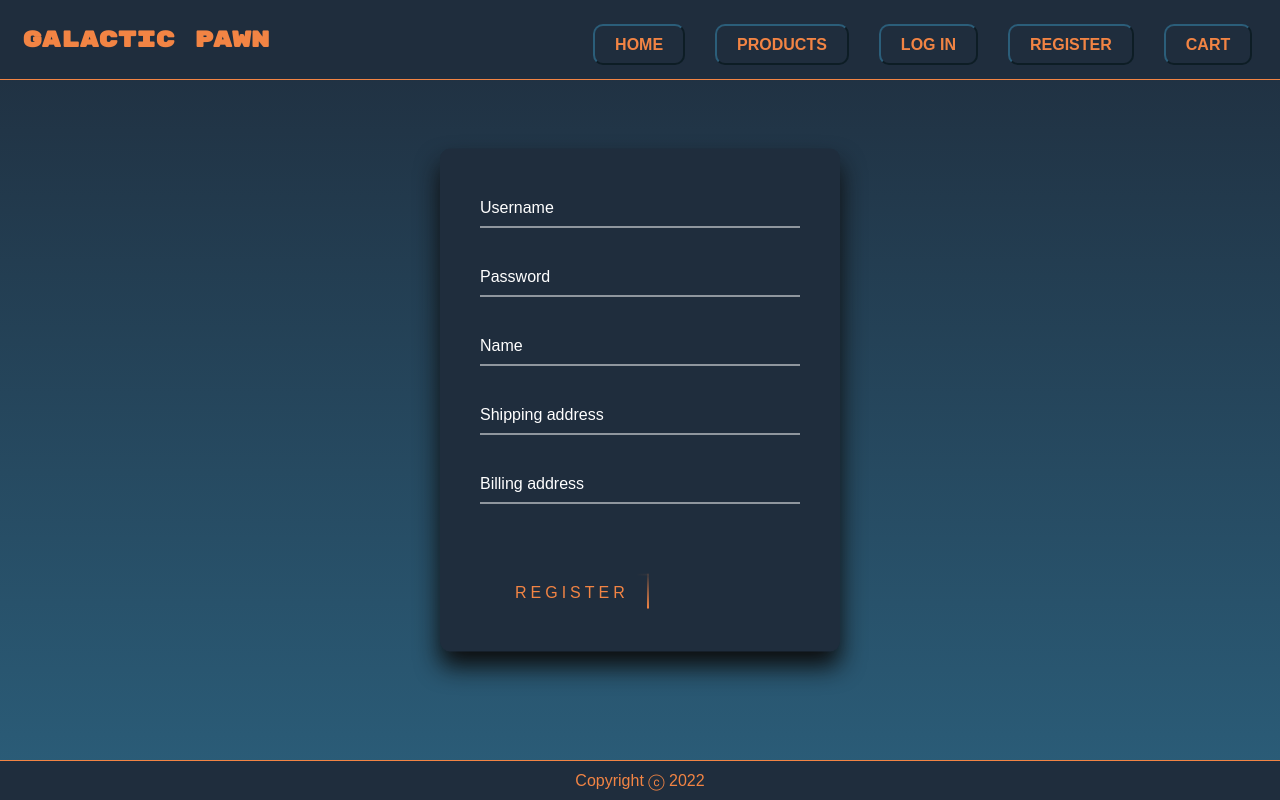
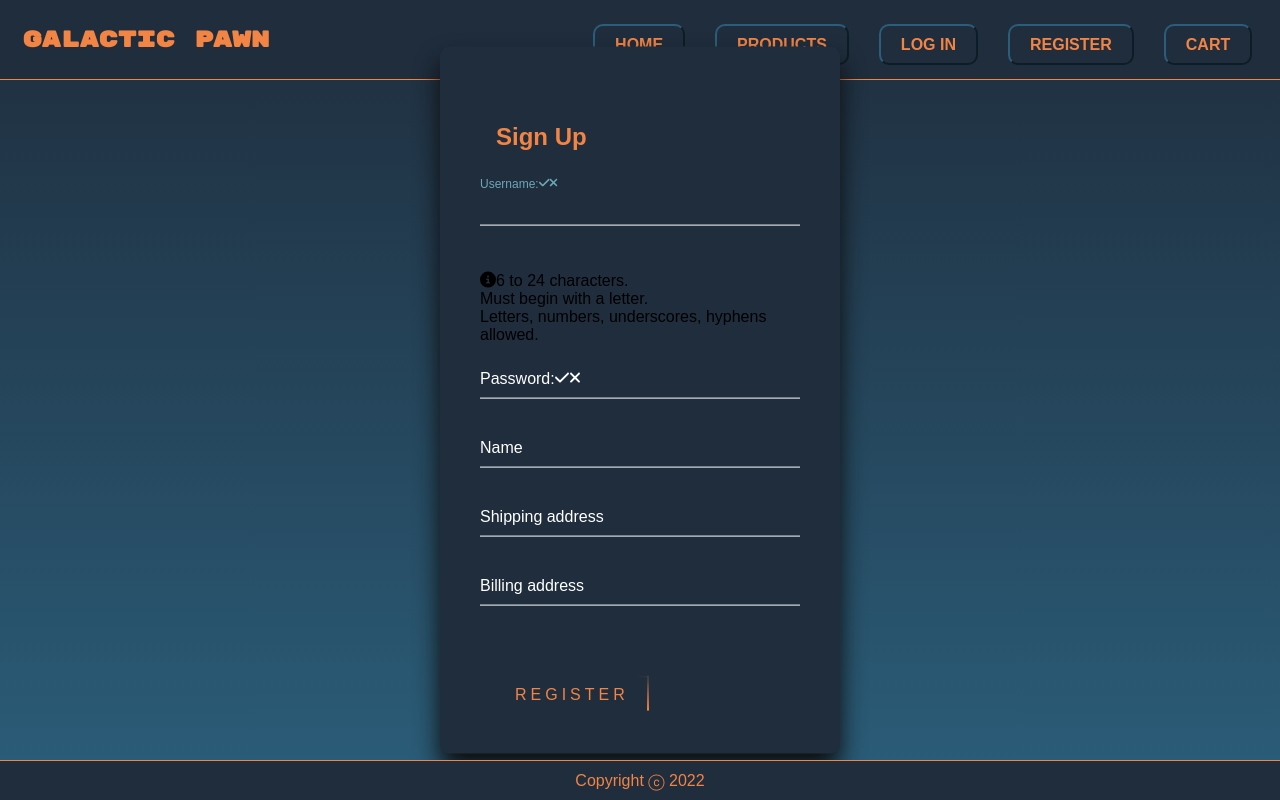
Before and after one commit to timDeHof/PawnShop-Galaxyv2.0, a React (Create React App) app: page /register in a window 1280 px wide. Built offline with nearby package versions, Linux system fonts and the light colour scheme; no server answers.

Commit message:
added validation for userName

```diff
--- a/src/components/Login.jsx
+++ b/src/components/Login.jsx
@@ -1,9 +1,20 @@
-import React, { useState } from "react";
+import React, { useState, useRef, useEffect } from "react";
+import {
+  faCheck,
+  faTimes,
+  faInfoCircle,
+} from "@fortawesome/free-solid-svg-icons";
+import { FontAwesomeIcon } from "@fortawesome/react-fontawesome";
 import { loginUser } from "../axios-services/users";
 import useAuth from "../hooks/useAuth";
 import { useNavigate, Link } from "react-router-dom";
 import styles from "../style/Login.module.css";
 import "../style/App.css";
+/*
+  validates userName and password. The username must start with a lower or uppercase letter after that it must follow by any six or 23 characters that can be lower or upper case letters, digits, hyphens or underscores.The password requires at least one lower case letter, one uppercase letter, one digit, and one special character and it can be anywhere from eight to twenty four characters.
+*/
+const USER_REGEX = /^[a-zA-Z][a-zA-Z0-9-_]{6,23}$/;
+const PWD_REGEX = /^(?=.*[a-z])(?=.*[A-Z])(?=.*[0-9])(?=.*[!@#$%]).{8,24}$/;
 
 function Login() {
   const { setToken, setUser, token, user } = useAuth();
--- a/src/components/Register.jsx
+++ b/src/components/Register.jsx
@@ -1,22 +1,87 @@
-import React, { useState } from "react";
+import React, { useState, useRef, useEffect } from "react";
+import {
+  faCheck,
+  faTimes,
+  faInfoCircle,
+} from "@fortawesome/free-solid-svg-icons";
+import { FontAwesomeIcon } from "@fortawesome/react-fontawesome";
 import { registerUser } from "../axios-services/users";
 import useAuth from "../hooks/useAuth";
 import styles from "../style/Register.module.css";
-import { useNavigate } from "react-router-dom"
+import { useNavigate } from "react-router-dom";
+
+/*
+  validates userName and password. The username must start with a lower or uppercase letter after that it must follow by any six or 23 characters that can be lower or upper case letters, digits, hyphens or underscores.The password requires at least one lower case letter, one uppercase letter, one digit, and one special character and it can be anywhere from eight to twenty four characters.
+*/
+const USER_REGEX = /^[a-zA-Z][a-zA-Z0-9-_]{6,23}$/;
+const PWD_REGEX = /^(?=.*[a-z])(?=.*[A-Z])(?=.*[0-9])(?=.*[!@#$%]).{8,24}$/;
 
 function Register() {
+  // allows us to set the focus on the user input when the component loads
+  const userRef = useRef();
+  // allows us to set the focus on if we get an error
+  const errRef = useRef();
+
   const { setToken } = useAuth();
-  // States for registration
+  // States for username registration
   const [username, setUsername] = useState("");
+  const [validUserName, setValidUserName] = useState(false);
+  const [userNameFocus, setUserNameFocus] = useState(false);
+  // States for password registration
   const [password, setPassword] = useState("");
+  const [validPwd, setValidPwd] = useState(false);
+  const [pwdFocus, setPwdFocus] = useState(false);
+  // States for password confirmation
+  const [matchPwd, setMatchPwd] = useState("");
+  const [validMatch, setValidMatch] = useState(false);
+  const [matchFocus, setMatchFocus] = useState(false);
+  // state for an error message
+  const [errMsg, setErrMsg] = useState("");
+  // state for a successful form submission
+  const [success, setSuccess] = useState(false);
   const [name, setName] = useState("");
   const [shippingAddress, setShippingAddress] = useState("");
   const [billingAddress, setBillingAddress] = useState("");
 
-  const navigate = useNavigate()
+  const navigate = useNavigate();
+
+  // hook that sets the focus on the username input when the component loads
+  useEffect(() => {
+    userRef.current.focus();
+  }, []);
+
+  // hook where we validate the username
+  useEffect(() => {
+    const result = USER_REGEX.test(username);
+    console.log(result);
+    console.log(username);
+    setValidUserName(result);
+  }, [username]);
+
+  // hook where we validate the password
+  useEffect(() => {
+    const result = PWD_REGEX.test(password);
+    console.log(result);
+    console.log(password);
+    const match = password === matchPwd;
+    setValidMatch(match);
+  }, [password, matchPwd]);
+
+  // hook for displaying an error message
+  useEffect(() => {
+    setErrMsg("");
+  }, [username, password, matchPwd]);
 
   return (
-    <div className={styles.register_box}>
+    <section className={styles.register_box}>
+      <p
+        ref={errRef}
+        className={errMsg ? "errmsg" : "offscreen"}
+        aria-live="assertive"
+      >
+        {errMsg}
+      </p>
+      <h1>Sign Up</h1>
       <form
         onSubmit={async (e) => {
           e.preventDefault();
@@ -36,20 +101,52 @@ function Register() {
           } catch (error) {
             throw error;
           }
-
         }}
       >
         <div className={styles.user_box}>
           <input
+            type="text"
             value={username}
-            type="text"
+            ref={userRef}
+            autoComplete="off"
             onChange={(e) => {
               setUsername(e.target.value);
             }}
             required
-            minLength="6"
+            //minLength="6"
+            aria-invalid={validUserName ? "false" : "true"}
+            aria-describedby="uidnote"
+            onFocus={() => setUserNameFocus(true)}
+            onBlur={() => setUserNameFocus(false)}
           />
-          <label>Username</label>
+          <label htmlFor="username">
+            Username:
+            <span className={validUserName ? styles.valid : styles.hide}>
+              <FontAwesomeIcon icon={faCheck} />
+            </span>
+            <span
+              className={
+                validUserName || !username ? styles.hide : styles.invalid
+              }
+            >
+              <FontAwesomeIcon icon={faTimes} />
+            </span>
+          </label>
+          <p
+            id="uidnote"
+            className={
+              userNameFocus && username && !validUserName
+                ? styles.instruction
+                : styles.offscreen
+            }
+          >
+            <FontAwesomeIcon icon={faInfoCircle} />
+            6 to 24 characters.
+            <br />
+            Must begin with a letter.
+            <br />
+            Letters, numbers, underscores, hyphens allowed.
+          </p>
         </div>
         <div className={styles.user_box}>
           <input
@@ -61,7 +158,17 @@ function Register() {
             required
             minLength="8"
           />
-          <label>Password</label>
+          <label htmlFor="password">
+            Password:
+            <span className={validPwd ? styles.valid : styles.hide}>
+              <FontAwesomeIcon icon={faCheck} />
+            </span>
+            <span
+              className={validPwd || !password ? styles.hide : styles.invalid}
+            >
+              <FontAwesomeIcon icon={faTimes} />
+            </span>
+          </label>
         </div>
         <div className={styles.user_box}>
           <input
@@ -106,7 +213,7 @@ function Register() {
           </button>
         </div>
       </form>
-    </div>
+    </section>
   );
 }
 
```
